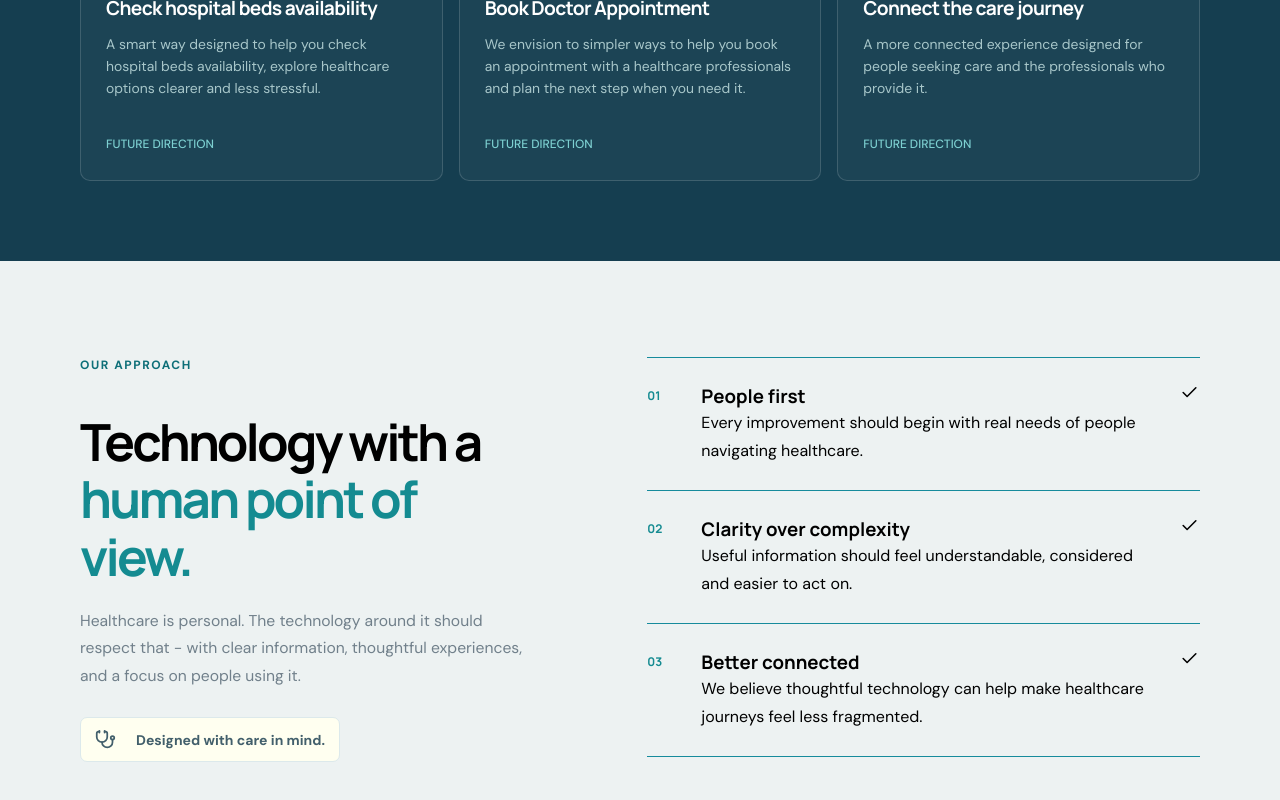
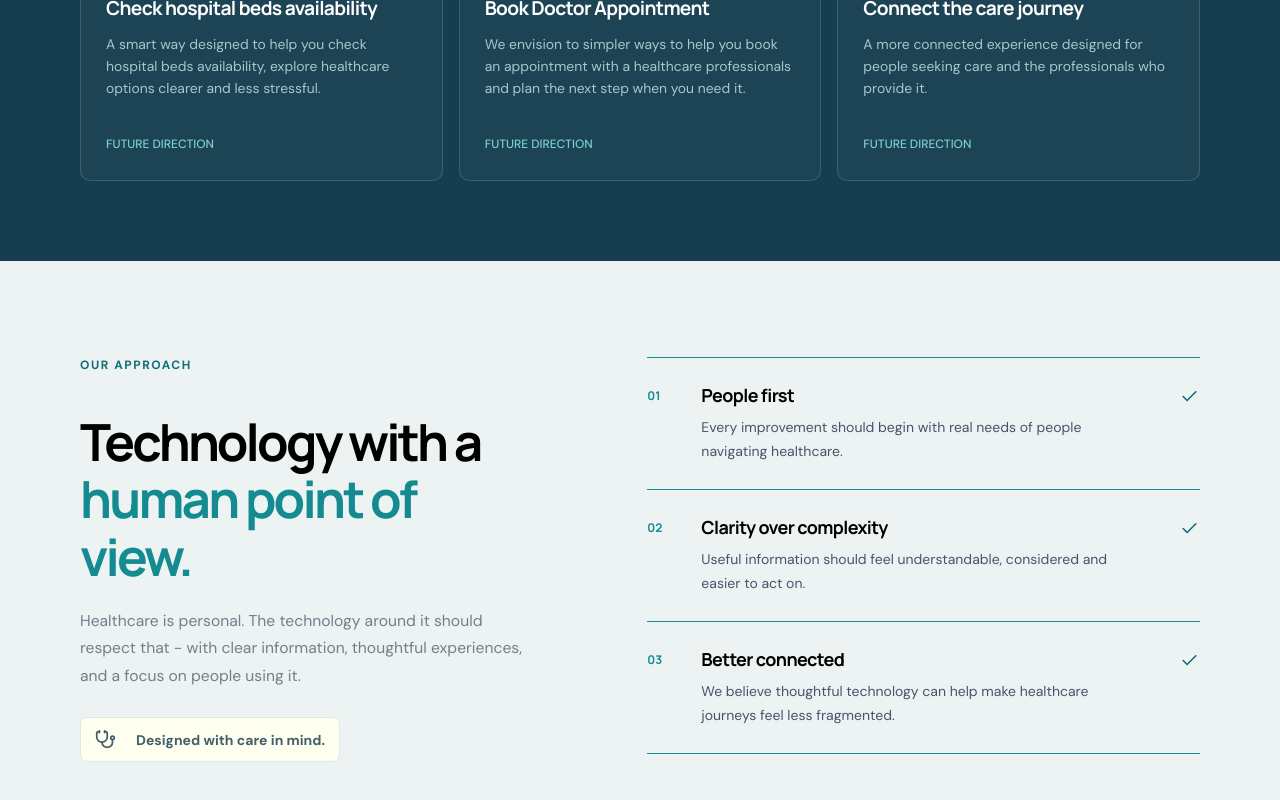
Before and after one commit to NDeenSanhaj96/medic-fi, a React (Vite) app: page / in a window 1280 px wide. Shown: the part 2318-3118 px from the top of the page. Built offline with nearby package versions, Linux system fonts and the light colour scheme.

Commit message:
style: Add styles to vision section to clean up the section

```diff
--- a/src/App.css
+++ b/src/App.css
@@ -453,6 +453,24 @@
   font-weight: var(--font-weight-bold);
 }
 
+.value_item h3 {
+  margin-bottom: 8px;
+  font-size: var(--font-size-lg);
+  letter-spacing: -0.035em;
+}
+
+.value_item p {
+  max-width: 440px;
+  margin: 0;
+  font-size: var(--font-size-sm);
+  color: var(--color-text-primary);
+}
+
+.value_item-check {
+  margin-top: 4px;
+  color: #0d6f78;
+}
+
 /*
 ====================
   Media Queries
```
